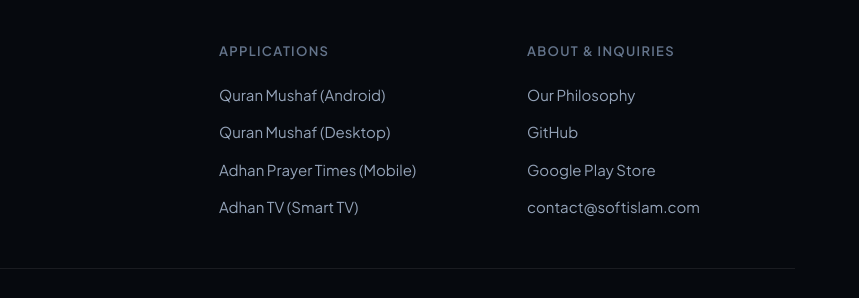
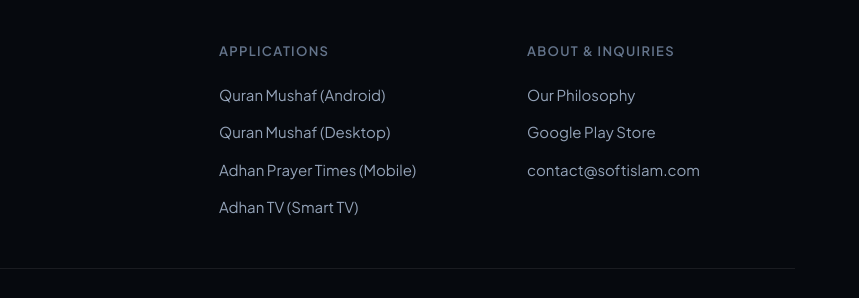
Before and after one commit to SoftIslamApps/softislamapps.github.io, a plain HTML site: page index.html in a window 1280 px wide. Shown: the part 3820-4118 px from the top of the page, 421-1280 px from the left. Drawn offline with Linux system fonts and the light colour scheme.

Commit message:
Update footer in index.html to remove GitHub link

```diff
--- a/index.html
+++ b/index.html
@@ -393,7 +393,6 @@
             <h4 class="footer-col-title">About &amp; Inquiries</h4>
             <ul class="footer-links">
               <li><a href="#values" class="footer-link">Our Philosophy</a></li>
-              <li><a href="https://github.com/softislam" target="_blank" rel="noopener noreferrer" class="footer-link">GitHub</a></li>
               <li><a href="https://play.google.com/store/apps/details?id=slm.mushaf" target="_blank" rel="noopener noreferrer" class="footer-link">Google Play Store</a></li>
               <li><a href="mailto:contact@softislam.com" class="footer-link">contact@softislam.com</a></li>
             </ul>
```
